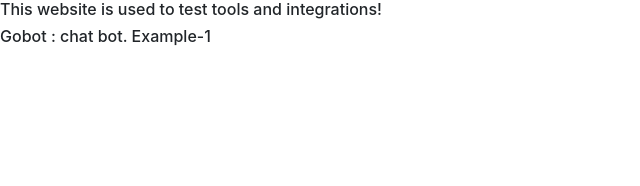
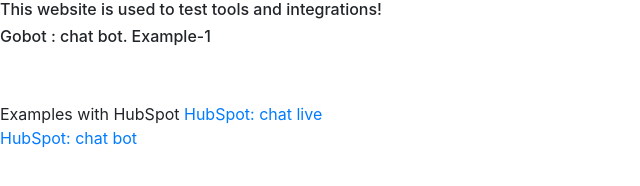
Before and after one commit to iarcones/kyabia, a plain HTML site: page gobot.html in a window 1280 px wide. Shown: the whole page, without its empty margins (0-640 px from the left). Drawn offline with nearby package versions, Linux system fonts and the light colour scheme.

Commit message:
added gobot and hubspot

```diff
--- a/gobot.html
+++ b/gobot.html
@@ -16,6 +16,14 @@
   <body>
     <h6>This website is used to test tools and integrations!</h6>
     <h6>Gobot : chat bot. Example-1</h6>
+<br><br>
+
+<p>Examples with HubSpot</a>
+    <a href="chat-live.html">HubSpot: chat live</a>
+    <br>
+    <a href="chat-bot.html">HubSpot: chat bot</a>
+    <br>
+
 
 
 
```
Also changed, not shown: index.html (+1 -1 lines).
